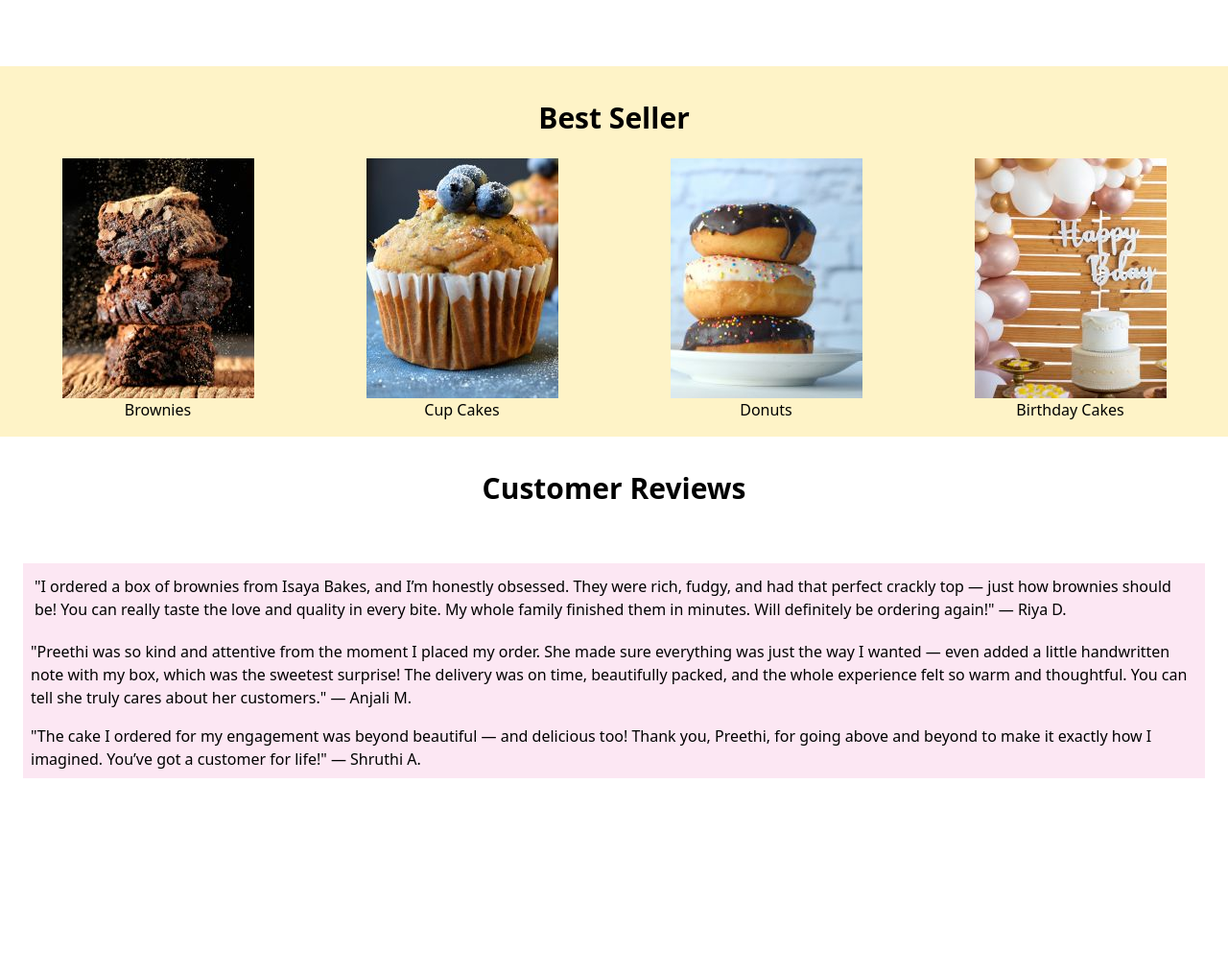
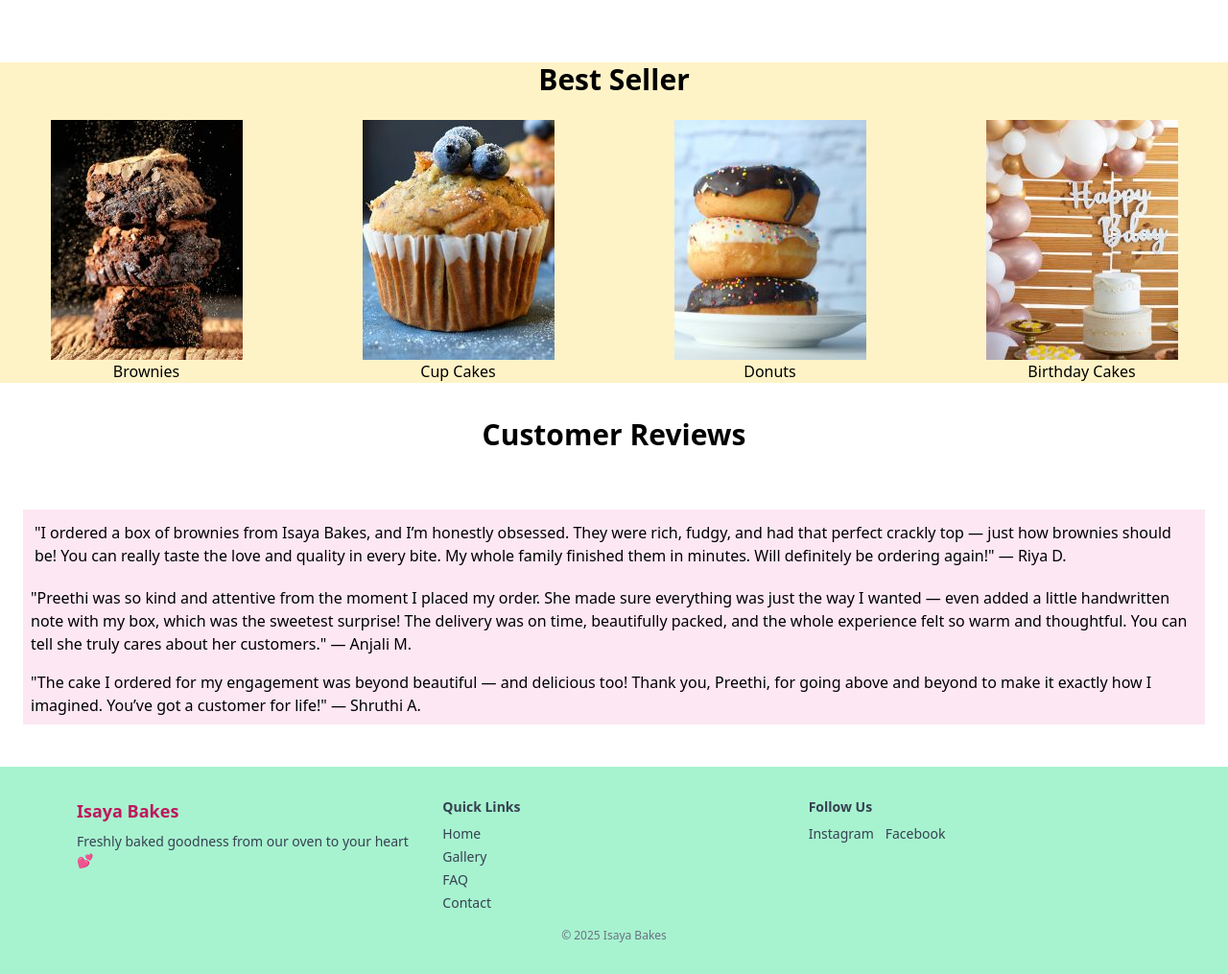
Before and after one commit to Preethiisaya1023/homebake-tailwind, a plain HTML site: page index.html in a window 1280 px wide. Shown: the part 949-1964 px from the top of the page at 96% size. Before the commit the page ends 1784 px from the top, so only its background shows below. Drawn offline with nearby package versions, Linux system fonts and the light colour scheme; a web font is replaced by a local one.

Commit message:
updated the file

```diff
--- a/index.html
+++ b/index.html
@@ -15,7 +15,7 @@ https://cdn.jsdelivr.net/npm/tailwindcss@2.2.19/dist/tailwind.min.css
 </head>
 <body>
     <!--responsive navbar-->
-    <nav class=" p-6 flex items-center justify-between sticky top-0 bg-green-300
+    <nav class="bg-green-300 p-3 flex items-center justify-between shadow-2xl sticky top-0  z-10
       shadow-xl">
         <h1 class="text-4xl font-bold font-mono ">Isaya Bakes</h1>
         <svg xmlns="http://www.w3.org/2000/svg" fill="none" viewBox="0 0 24 24" stroke-width="1.5" stroke="currentColor" class="w-6 h-6 md:hidden">
@@ -96,26 +96,26 @@ https://cdn.jsdelivr.net/npm/tailwindcss@2.2.19/dist/tailwind.min.css
 
 
 <!--best seller-->
-<section class="p-4 text-center bg-yellow-100">
+<section class="pt-4-4 text-center bg-yellow-100 mt-2">
   <h1 class="font-bold mt-5 text-3xl">Best Seller</h1>
-<div class="grid grid-cols-2  md:grid-cols-4 mt-6 gap-5 ">
+<div class="grid grid-cols-2  md:grid-cols-4 mt-6 gap-5 relative ">
   <div>
-      <img src="./tailwindcss/images/6.jpg"class="inline hover:shadow-xl  transform hover:-translate-y-2" alt="">
+      <img src="./tailwindcss/images/6.jpg"class="inline hover:shadow-xl  transform hover:-translate-y-2 " alt=" seller image">
       <h1>Brownies</h1>
 
   </div>
   <div>
-      <img src="./tailwindcss/images/11.jpg"class="inline hover:shadow-xl transform hover:-translate-y-2" alt="">
+      <img src="./tailwindcss/images/11.jpg"class="inline hover:shadow-xl transform hover:-translate-y-2" alt="seller image">
       <h1>Cup Cakes</h1>
 
   </div>
   <div>
-      <img src="./tailwindcss/images/10.jpg"class="inline hover:shadow-xl transform hover:-translate-y-2" alt="">
+      <img src="./tailwindcss/images/10.jpg"class="inline hover:shadow-xl transform hover:-translate-y-2" alt="seller image">
       <h1>Donuts</h1>
 
   </div>
   <div>
-      <img src="./tailwindcss/images/9.jpg"class="inline hover:shadow-xl transform hover:-translate-y-2"alt="">
+      <img src="./tailwindcss/images/9.jpg"class="inline hover:shadow-xl transform hover:-translate-y-2"alt="seller image">
       <h1>Birthday Cakes</h1>
 
   </div>
@@ -140,5 +140,32 @@ https://cdn.jsdelivr.net/npm/tailwindcss@2.2.19/dist/tailwind.min.css
       </p>
       </div>
 </section>
+<!--footer-->
+<footer class="bg-green-200 py-8 mt-11">
+  <div class="max-w-6xl mx-auto px-4 grid grid-cols-1 md:grid-cols-3 gap-6 text-sm text-gray-700">
+    <div>
+      <h3 class="font-bold text-pink-700 text-lg mb-2">Isaya Bakes</h3>
+      <p>Freshly baked goodness from our oven to your heart 💕</p>
+    </div>
+    <div>
+      <h4 class="font-semibold mb-2">Quick Links</h4>
+      <ul class="space-y-1">
+        <li><a href="index.html" class="hover:text-pink-600">Home</a></li>
+        <li><a href="product.html" class="hover:text-pink-600">Gallery</a></li>
+        <li><a href="#" class="hover:text-pink-600">FAQ</a></li>
+        <li><a href="contact.html" class="hover:text-pink-600">Contact</a></li>
+      </ul>
+    </div>
+    <div>
+      <h4 class="font-semibold mb-2">Follow Us</h4>
+      <div class="flex space-x-3">
+        <a href="" class="hover:text-pink-500"> Instagram</a>
+        <a href="" class="hover:text-pink-500"> Facebook</a>
+      </div>
+    </div>
+  </div>
+  <div class="text-center text-xs text-gray-500 mt-4">&copy; 2025 Isaya Bakes</div>
+</footer>
+
 </body>
 </html>
```
Also changed, not shown: contact.html (+27 -2 lines), product.html (+1 -1 lines).
